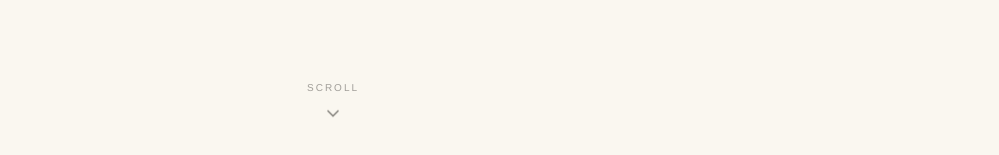
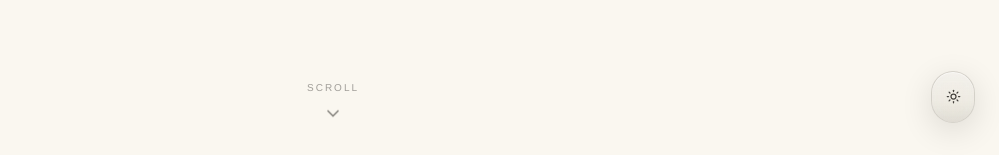
Before and after one commit to sh4771/portfolio, a Next.js app: page / in a window 1280 px wide. Shown: the part 645-800 px from the top of the page, without its empty margins (281-1280 px from the left). Built offline with nearby package versions, Linux system fonts and the light colour scheme.

Commit message:
Add theme toggle back

```diff
--- a/app/layout.tsx
+++ b/app/layout.tsx
@@ -1,5 +1,6 @@
 import type { Metadata } from 'next'
 import { Analytics } from '@vercel/analytics/next'
+import ThemeToggle from '@/components/theme-toggle'
 import './globals.css'
 
 export const metadata: Metadata = {
@@ -17,6 +18,7 @@ export default function RootLayout({
     <html lang="en">
       <body className="font-sans antialiased">
         {children}
+        <ThemeToggle />
         <Analytics />
       </body>
     </html>
```
